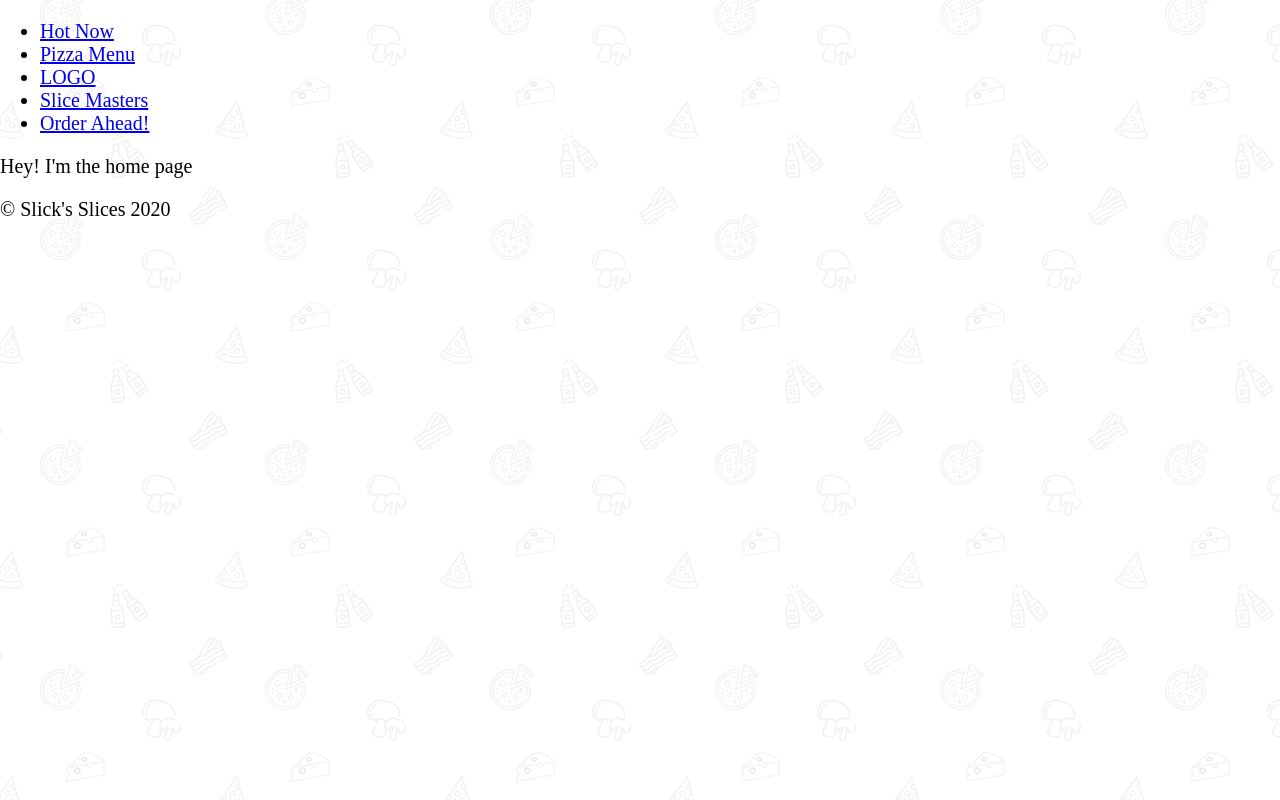
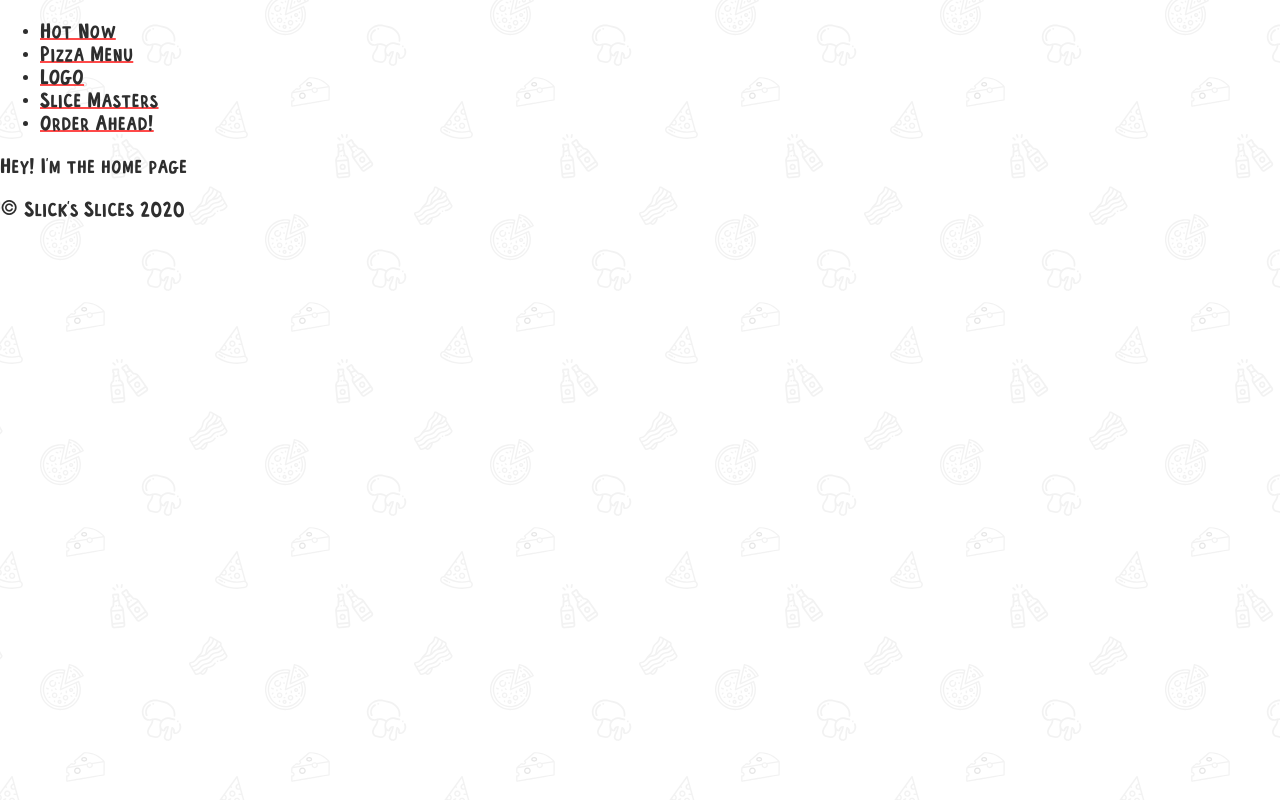
Before and after one commit to andrewowen/ss-frontend, a Gatsby site: page / in a window 1280 px wide. Built offline with nearby package versions, Linux system fonts and the light colour scheme; Gatsby itself is replaced by a stand-in of ours.

Commit message:
add typography global styles and add woff files to custom types file

```diff
--- a/custom.d.ts
+++ b/custom.d.ts
@@ -2,3 +2,8 @@ declare module "*.svg" {
   const content: any;
   export default content;
 }
+
+declare module "*.woff" {
+  const content: any;
+  export default content;
+}
--- a/src/components/Layout.tsx
+++ b/src/components/Layout.tsx
@@ -3,10 +3,12 @@ import "normalize.css";
 import Footer from "./Footer";
 import Nav from "./Nav";
 import GlobalStyles from "../styles/GlobalStyles";
+import Typography from "../styles/Typography";
 
 const Layout: FC = ({ children }) => (
   <div>
     <GlobalStyles />
+    <Typography />
     <Nav />
     {children}
     <Footer />
--- /dev/null
+++ b/src/styles/Typography.ts
@@ -0,0 +1,44 @@
+import { createGlobalStyle } from "styled-components";
+
+import font from "../assets/fonts/frenchfries.woff";
+
+const Typography = createGlobalStyle`
+  @font-face {
+    font-family: FrenchFries;
+    src: url(${font});
+  }
+  html {
+    font-family: FrenchFries, -apple-system, BlinkMacSystemFont, 'Segoe UI', Roboto, Oxygen, Ubuntu, Cantarell, 'Open Sans', 'Helvetica Neue', sans-serif;
+    color: var(--black);
+  }
+  p, li {
+    letter-spacing: 0.5px;
+  }
+  h1,h2,h3,h4,h5,h6 {
+    font-weight: normal;
+    margin: 0;
+  }
+  a {
+    color: var(--black);
+    text-decoration-color: var(--red);
+    /* Chrome renders this weird with this font, so we turn it off */
+    text-decoration-skip-ink: none;
+  }
+  mark, .mark {
+    background: var(--yellow);
+    padding: 0 2px 2px 2px;
+    margin: 0;
+    display: inline;
+    line-height: 1;
+  }
+
+  .center {
+    text-align: center;
+  }
+
+  .tilt {
+    transform: rotate(-2deg);
+  }
+`;
+
+export default Typography;
```
